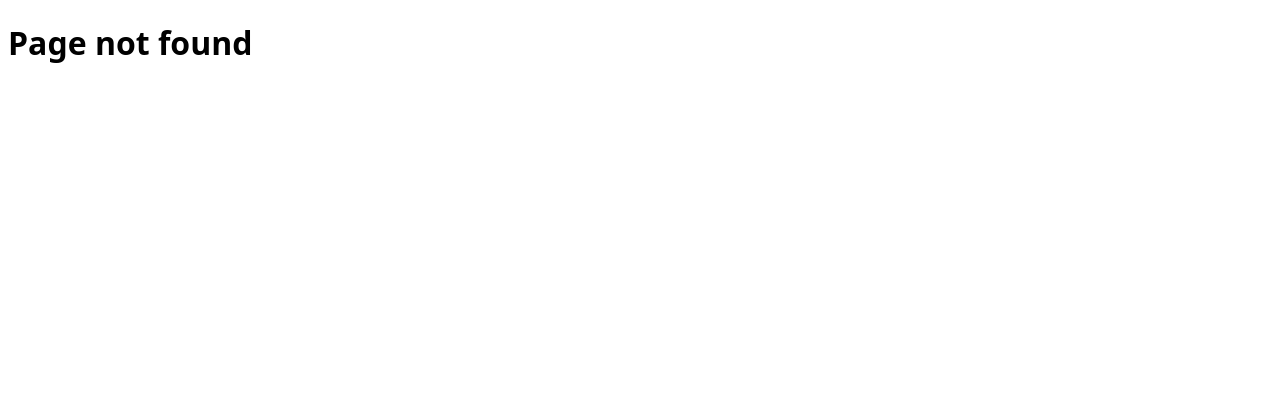
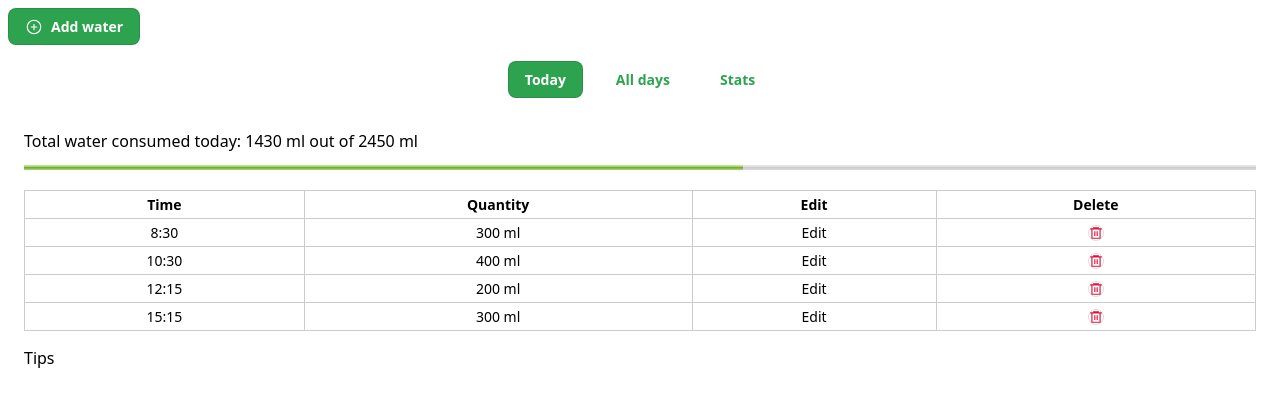
Before and after one commit to G1q/aio-tracker, a React (Vite) app in the folder frontend/: page /water in a window 1280 px wide. Before the commit this address had no page. Shown: the top 406 px of the page. Built offline with nearby package versions, Linux system fonts and the light colour scheme.

Commit message:
Set water measurements'

```diff
--- a/frontend/src/App.jsx
+++ b/frontend/src/App.jsx
@@ -1,5 +1,6 @@
 import { Routes, Route } from 'react-router-dom';
 import Measurements from './pages/measurements/Measurements';
+import Water from './pages/water/Water';
 
 function App() {
 	return (
@@ -17,6 +18,10 @@ function App() {
 				element={<Measurements />}
 			/>
 			<Route
+				path="/water"
+				element={<Water />}
+			/>
+			<Route
 				path="*"
 				element={<h1>Page not found</h1>}
 			/>
--- /dev/null
+++ b/frontend/src/components/Water/AddWater.jsx
@@ -0,0 +1,36 @@
+import { useState } from "react"
+import Dialog from "../ui/Dialog/Dialog"
+import Form from "../ui/Form/Form"
+import Input from "../ui/Input/Input"
+import DatePicker from "../ui/DatePicker/DatePicker"
+import { formatTodayDate } from "../../utils/formatDates"
+
+
+const AddWater = ({ id }) => {
+    const [value, setValue] = useState(null)
+    const [date, setDate] = useState(formatTodayDate())
+    const [time, setTime] = useState(new Date().toLocaleTimeString().slice(0, 5))
+
+    const sendForm = async (e) => {
+        e.preventDefault()
+        if (!value) return console.error('Error: Value is not added!')
+
+        //TODO: Reset values
+
+        document.querySelector(`#${id}`).close()
+
+        console.log({value, date, time})
+    }
+
+    return (
+        <Dialog id={id} title="Add water">
+            <Form sendFormText="Add water" onSend={sendForm}>
+                <DatePicker label="Select date" onChange={(e) => setDate(e.target.value)} />
+                <Input type="number" label="Value (ml)" onChange={(e) => setValue(e.target.value)} />
+                <Input label="Select time" type="time" defaultValue={new Date().toLocaleTimeString().slice(0, 5)} onChange={(e) => setTime(e.target.value)} />
+            </Form>
+        </Dialog>
+    )
+}
+
+export default AddWater
--- /dev/null
+++ b/frontend/src/components/Water/AllDaysWater.jsx
@@ -0,0 +1,69 @@
+import Table from '../ui/Table/Table';
+import Button from '../ui/Button/Button';
+import { RiDeleteBin6Line } from 'react-icons/ri';
+import TodayStats from './TodayStats';
+
+const WATER_DATA = [
+	{
+		id: '1',
+		date: '17-05-2024',
+		time: '8:30',
+		quantity: '300',
+	},
+	{
+		id: '2',
+		date: '17-05-2024',
+		time: '10:30',
+		quantity: '400',
+	},
+	{
+		id: '3',
+		date: '17-05-2024',
+		time: '12:15',
+		quantity: '200',
+	},
+	{
+		id: '4',
+		date: '17-05-2024',
+		time: '15:15',
+		quantity: '300',
+	},
+];
+
+const AllDaysWater = () => {
+	const deleteWaterEntry = async (id) => {
+		console.log(`Delete item with id ${id}`);
+	};
+
+	return (
+		<>
+			<TodayStats />
+
+			<Table headers={['Date', 'Quantity', 'Edit', 'Delete']}>
+				{WATER_DATA.map((data) => (
+					<tr key={data.id}>
+						<td>{data.date}</td>
+						<td>{`${data.quantity} ml`}</td>
+						<td>Edit</td>
+						<td>
+							<Button
+								variant="icon"
+								icon={<RiDeleteBin6Line />}
+								style={{
+									padding: 0,
+									backgroundColor: 'transparent',
+									color: 'crimson',
+								}}
+								onClick={() => deleteWaterEntry(data.id)}
+							/>
+						</td>
+					</tr>
+				))}
+			</Table>
+
+			<p>Tips</p>
+		</>
+	);
+};
+
+export default AllDaysWater;
--- /dev/null
+++ b/frontend/src/components/Water/TodayStats.jsx
@@ -0,0 +1,24 @@
+import Meter from '../ui/Meter/Meter';
+import './Water.css';
+
+const TODAY_STATS = {
+	target: 2450,
+	unit: 'ml',
+	entries: 1430,
+};
+
+const TodayStats = () => {
+	return (
+		<div className="today-stats">
+			<Meter
+				label={`Total water consumed today: ${TODAY_STATS.entries} ${TODAY_STATS.unit} out of ${TODAY_STATS.target} ${TODAY_STATS.unit}`}
+				id="today-water"
+				max={TODAY_STATS.target}
+				value={TODAY_STATS.entries}
+				title={`Total water consumed today: ${TODAY_STATS.entries} ${TODAY_STATS.unit} out of ${TODAY_STATS.target} ${TODAY_STATS.unit}`}
+			/>
+		</div>
+	);
+};
+
+export default TodayStats;
--- /dev/null
+++ b/frontend/src/components/Water/TodayWater.jsx
@@ -0,0 +1,58 @@
+import Table from '../ui/Table/Table'
+import Button from '../ui/Button/Button'
+import { RiDeleteBin6Line } from 'react-icons/ri'
+import TodayStats from './TodayStats'
+
+const WATER_DATA = [
+    {
+        id: '1',
+        date: '17-05-2024',
+        time: '8:30',
+        quantity: '300',
+    },
+    {
+        id: '2',
+        date: '17-05-2024',
+        time: '10:30',
+        quantity: '400',
+    },
+    {
+        id: '3',
+        date: '17-05-2024',
+        time: '12:15',
+        quantity: '200',
+    },
+    {
+        id: '4',
+        date: '17-05-2024',
+        time: '15:15',
+        quantity: '300',
+    },
+]
+
+
+
+const TodayWater = () => {
+    const deleteWaterEntry = async (id) => {
+        console.log(`Delete item with id ${id}`)
+    }
+
+    return (
+        <>
+            <TodayStats />
+
+            <Table headers={['Time', 'Quantity', 'Edit', 'Delete']} >
+                {WATER_DATA.map(data => <tr key={data.id}>
+                    <td>{data.time}</td>
+                    <td>{`${data.quantity} ml`}</td>
+                    <td>Edit</td>
+                    <td><Button variant="icon" icon={<RiDeleteBin6Line />} style={{ padding: 0, backgroundColor: 'transparent', color: 'crimson' }} onClick={() => deleteWaterEntry(data.id)} /></td>
+                </tr>)}
+            </Table>
+
+            <p>Tips</p>
+        </>
+    )
+}
+
+export default TodayWater
--- /dev/null
+++ b/frontend/src/components/ui/Meter/Meter.css
@@ -0,0 +1,5 @@
+meter{
+    width: 100%;
+    height: 10px;
+    border-radius: 50vmax;
+}
--- /dev/null
+++ b/frontend/src/components/ui/Meter/Meter.jsx
@@ -0,0 +1,18 @@
+import './Meter.css';
+
+const Meter = ({ label, id, max, value, title }) => {
+	return (
+		<>
+			{label && <label htmlFor={id}>{label}</label>}
+			<meter
+				id={id}
+				min={0}
+				max={max}
+				value={value}
+				title={title}
+			></meter>
+		</>
+	);
+};
+
+export default Meter;
--- /dev/null
+++ b/frontend/src/pages/water/Water.jsx
@@ -0,0 +1,41 @@
+import './Water.css';
+import { IoAddCircleOutline } from 'react-icons/io5';
+import Button from '../../components/ui/Button/Button';
+import Tabs from '../../components/ui/Tabs/Tabs';
+import TodayWater from '../../components/Water/TodayWater';
+import AddWater from '../../components/Water/AddWater';
+import AllDaysWater from '../../components/Water/AllDaysWater';
+
+const Water = () => {
+	return (
+		<>
+			<section>
+				<div className="action-btns">
+					<Button
+						text="Add water"
+						icon={<IoAddCircleOutline size={18} />}
+						dialogId="add-new-water"
+					/>
+				</div>
+
+				<Tabs
+					tabs={[
+						{
+							label: 'Today',
+							element: <TodayWater />,
+						},
+						{
+							label: 'All days',
+							element: <AllDaysWater />,
+						},
+						{ label: 'Stats', element: 'Stats element' },
+					]}
+				/>
+			</section>
+
+			<AddWater id="add-new-water" />
+		</>
+	);
+};
+
+export default Water;
```
Also changed, not shown: frontend/src/components/Water/Water.css (added), frontend/src/pages/water/Water.css (added).
